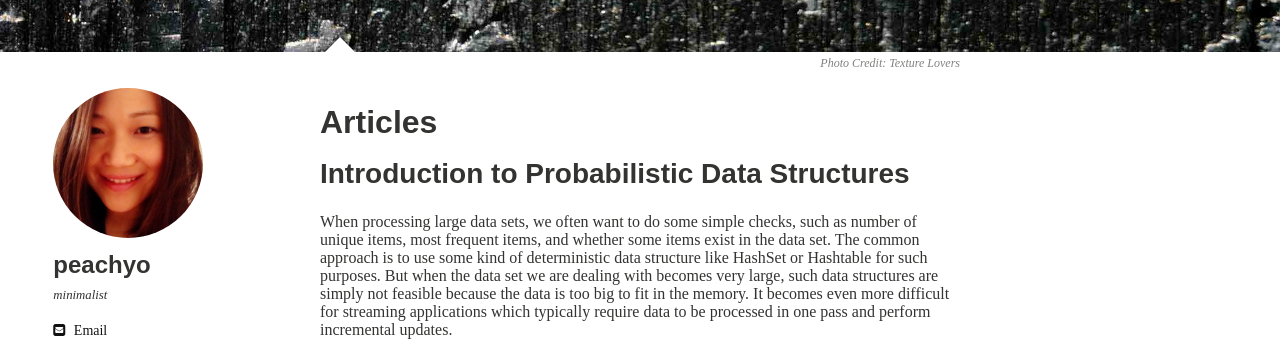
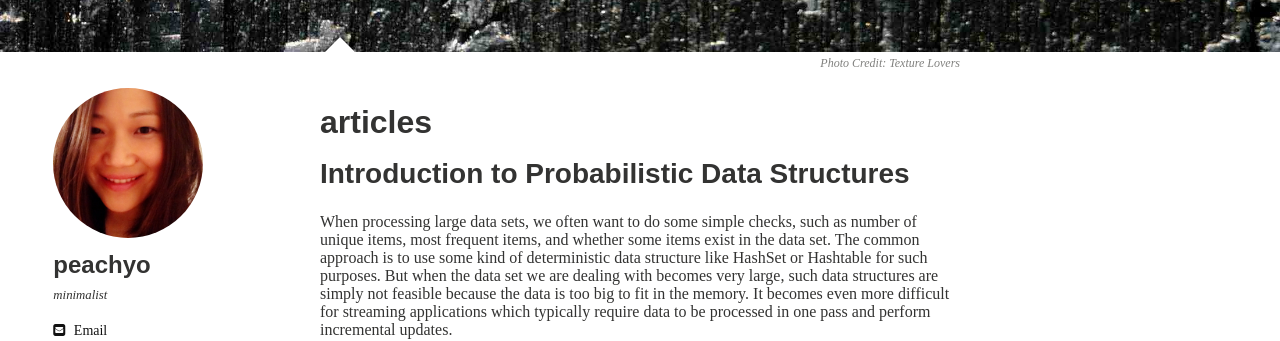
Before and after one commit to peachyo/peachyo.github.io, a Jekyll site: the page built from articles/index.md, in a window 1280 px wide and 900 px high. Shown: the part 334-675 px from the top of the window. Built offline with Jekyll 4.4.1, drawn with Linux system fonts in a browser that asks for light colours; nearby versions of some CDN libraries; some web fonts are replaced.

```diff
--- a/articles/index.md
+++ b/articles/index.md
@@ -1,6 +1,6 @@
 ---
 layout: page
-title: Articles
+title: articles
 tags: [probabilistic data structure]
 modified: 2014-08-08T20:53:07.573882-04:00
 comments: false
```
